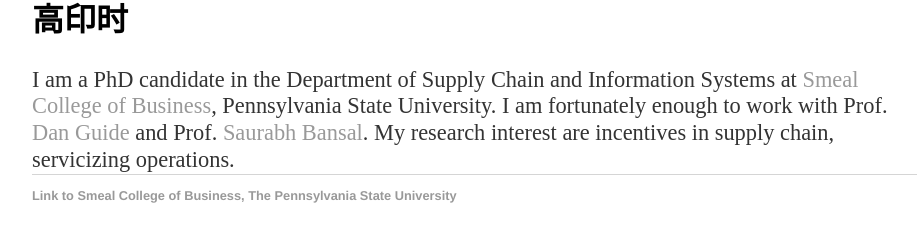
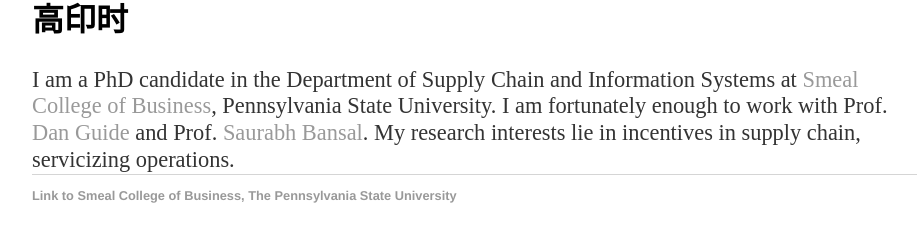
Before and after one commit to yinshi-gao/yinshi-gao.github.io, a Jekyll site: the page built from index.html, in a window 1280 px wide. Shown: the part 169-411 px from the top of the page, without its empty margins (160-1077 px from the left). Built offline with Jekyll 4.4.1, drawn with Linux system fonts in a browser that asks for light colours.

Commit message:
Update index.html

```diff
--- a/index.html
+++ b/index.html
@@ -6,6 +6,6 @@
 	<h1>Welcome! I'm Yinshi (Agnes) Gao </h1> <h2>高印时</h2>
 	<p2>I am a PhD candidate in the Department of Supply Chain and Information Systems at <a href="https://www.smeal.psu.edu/">Smeal College of Business</a>, Pennsylvania State University.
 		I am fortunately enough to work with Prof. <a href="http://www.personal.psu.edu/drg16/">Dan Guide</a> and Prof. <a href="https://directory.smeal.psu.edu/sub32">Saurabh Bansal</a>.
-		My research interest are incentives in supply chain, servicizing operations.
+		My research interests lie in incentives in supply chain, servicizing operations.
 </p2>
 </div><!-- /.blurb -->
```
